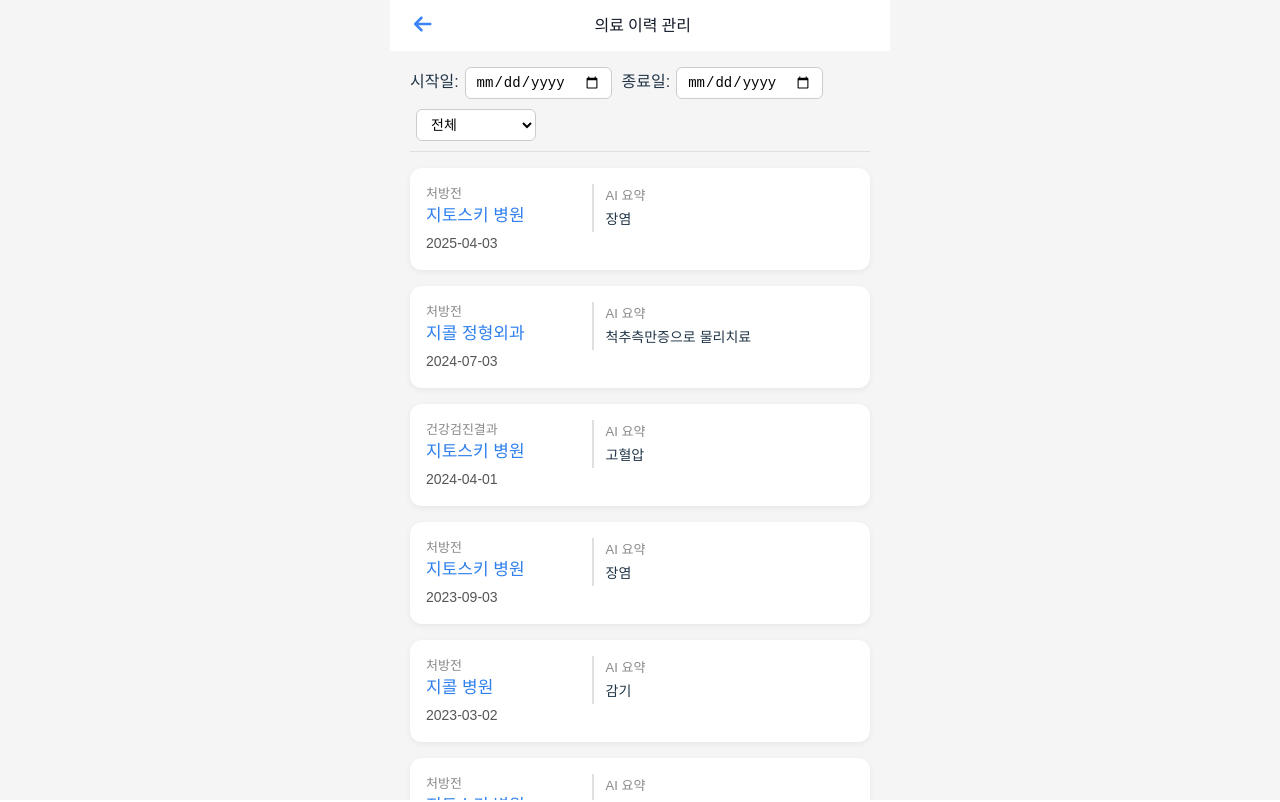
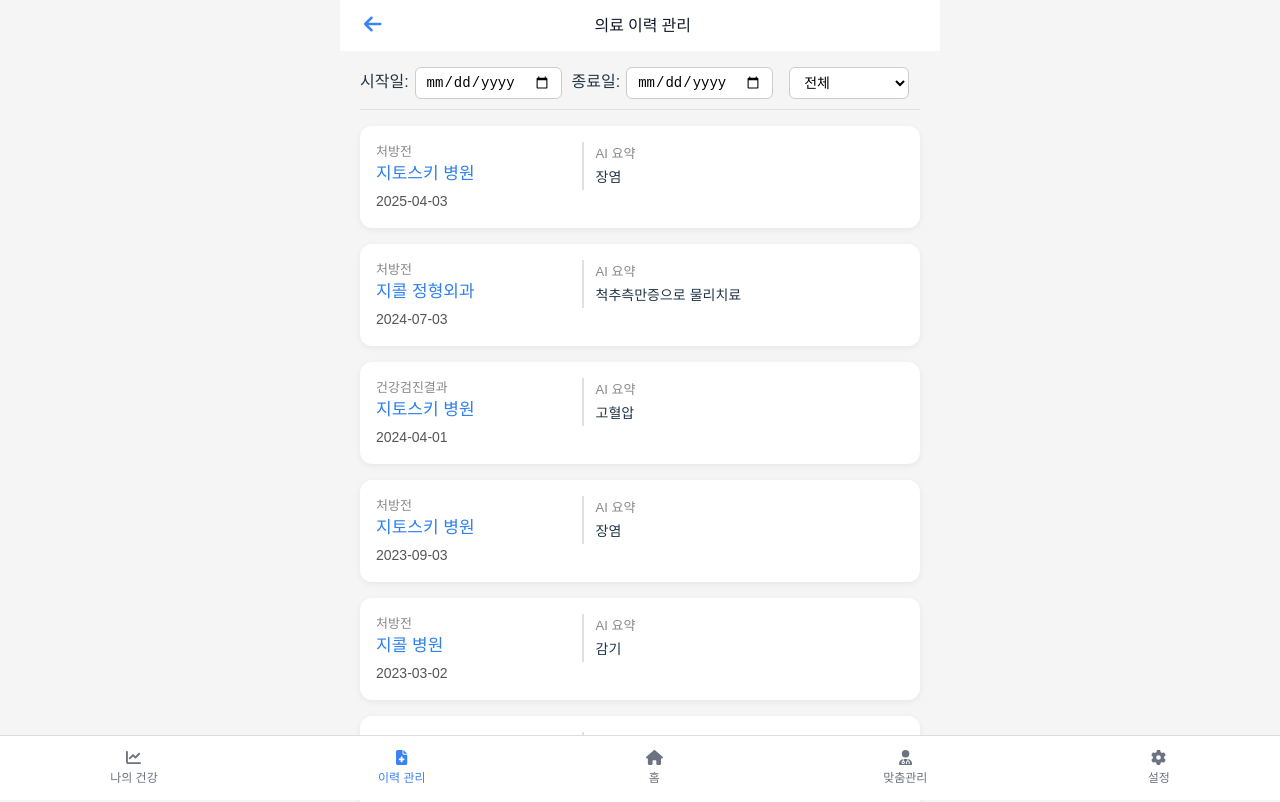
Before and after one commit to keroro7729/medinyang, a React app in the folder medinyang-vite/: page /history in a window 1280 px wide. Shown: the top 802 px of the page. Built offline with nearby package versions, Linux system fonts and the light colour scheme; no server answers; the HTML template or start-up script is replaced by a standard one.

Commit message:
feat: 전역 하단바 적용 및 메인화면 개선, API 요청에 credentials:include 설정

```diff
--- a/medinyang-vite/src/components/Data/DataEdit.jsx
+++ b/medinyang-vite/src/components/Data/DataEdit.jsx
@@ -23,7 +23,8 @@ const styles = {
     border: 'none',
     borderRadius: '8px',
     fontSize: '16px',
-    cursor: 'pointer'
+    cursor: 'pointer',
+    marginBottom: "80px",
   }
 };
 
--- a/medinyang-vite/src/components/Main/ActionButtons.jsx
+++ b/medinyang-vite/src/components/Main/ActionButtons.jsx
@@ -1,8 +1,10 @@
 // src/components/Main/ActionButtons.jsx
 import React from "react";
 import { useNavigate } from "react-router-dom";
-import camera from "../../assets/logo.png"; // 예시 이미지
-import doctor from "../../assets/medi_doctor.png";
+import doctor from "../../assets/doctornyang.png";
+import { FontAwesomeIcon } from "@fortawesome/react-fontawesome";
+import { faCamera } from "@fortawesome/free-solid-svg-icons";
+
 
 const ActionButtons = () => {
   const navigate = useNavigate();
@@ -10,12 +12,13 @@ const ActionButtons = () => {
   return (
     <div style={styles.row}>
       <div style={styles.button} onClick={() => navigate("/upload")}>
-        <img src={camera} alt="업로드" style={styles.icon} />
-        <span style={styles.label}>의료 기록 업로드</span>
-      </div>
+  <FontAwesomeIcon icon={faCamera} size="3x" style={styles.camera} />
+  <span style={styles.label}>업로드</span>
+</div>
+
       <div style={styles.button} onClick={() => navigate("/chat")}>
         <img src={doctor} alt="메디냥" style={styles.icon} />
-        <span style={styles.label}>메디냥AI 상담</span>
+        <span style={styles.label}>메디냥 상담</span>
       </div>
     </div>
   );
@@ -25,7 +28,7 @@ const styles = {
   row: {
     display: "flex",
     justifyContent: "space-around",
-    marginBottom: "24px",
+    marginBottom: "10px",
   },
   button: {
     width: "120px",
@@ -38,9 +41,13 @@ const styles = {
     alignItems: "center",
     cursor: "pointer",
   },
+  camera: {
+    color: "#3B82F6",
+    marginBottom: "8px",
+  },
   icon: {
-    width: "40px",
-    height: "40px",
+    width: "60px",
+    height: "70px",
     marginBottom: "8px",
   },
   label: {
--- a/medinyang-vite/src/components/Main/BottomNav.jsx
+++ b/medinyang-vite/src/components/Main/BottomNav.jsx
@@ -2,6 +2,7 @@
 import React from "react";
 import { FontAwesomeIcon } from "@fortawesome/react-fontawesome";
 import {
+  faHouse,
   faChartLine,
   faFileMedical,
   faUserDoctor,
@@ -13,8 +14,9 @@ const BottomNav = ({ current }) => {
   const navigate = useNavigate();
 
   const navItems = [
-    { icon: faChartLine, label: "나의 건강 DATA", to: "/data" },
-    { icon: faFileMedical, label: "의료 이력 관리", to: "/history" },
+    { icon: faChartLine, label: "나의 건강", to: "/data" },
+    { icon: faFileMedical, label: "이력 관리", to: "/history" },
+    { icon: faHouse, label: "홈", to: "/main" },
     { icon: faUserDoctor, label: "맞춤관리", to: "/manage" },
     { icon: faGear, label: "설정", to: "/setting" },
   ];
@@ -40,11 +42,17 @@ const BottomNav = ({ current }) => {
 
 const styles = {
   nav: {
+    position: "fixed",
+    bottom: 0,
+    left: 0,
+    width: "100%",
+    height: "64px",
+    backgroundColor: "#fff",
+    borderTop: "1px solid #ddd",
     display: "flex",
     justifyContent: "space-around",
-    padding: "12px 0",
-    borderTop: "1px solid #ddd",
-    backgroundColor: "#ffffff",
+    alignItems: "center",
+    zIndex: 1000,
   },
   item: {
     display: "flex",
@@ -55,6 +63,8 @@ const styles = {
   },
   label: {
     marginTop: "4px",
+    whiteSpace: "pre-line",
+    textAlign: "center",
   },
 };
 
--- a/medinyang-vite/src/components/Main/Greeting.jsx
+++ b/medinyang-vite/src/components/Main/Greeting.jsx
@@ -13,15 +13,17 @@ const Greeting = () => {
 
   const styles = {
     container: {
-    textAlign: "center",
-    padding: "32px 0 16px",
+      display: "flex", // 가로 정렬
+      alignItems: "center", // 수직 가운데 정렬
+      justifyContent: "center", // 전체 중앙 배치
+      gap: "12px", // 이미지와 텍스트 사이 간격
+      padding: "24px 0",
     },
     image: {
-    width: "80px",
-    height: "80px",
+      width: "60px",
+      height: "60px",
       borderRadius: "50%",
       objectFit: "cover",
-    marginBottom: "12px",
     },
     text: {
       fontSize: "18px",
@@ -30,4 +32,5 @@ const styles = {
     },
   };
 
+
 export default Greeting;
--- a/medinyang-vite/src/pages/DataPage.jsx
+++ b/medinyang-vite/src/pages/DataPage.jsx
@@ -3,6 +3,7 @@ import TopHeader from "../components/TopHeader";
 import DataBasic from "../components/Data/DataBasic";
 import DataReport from "../components/Data/DataReport";
 import DataEdit from "../components/Data/DataEdit";
+import BottomNav from "../components/Main/BottomNav"; // 하단바
 
 const DataPage = () => {
   return (
@@ -24,6 +25,7 @@ const DataPage = () => {
         <DataReport />
         <DataEdit />
       </div>
+      <BottomNav current="manage" />  {/* ✅ 하단바 추가 위치 */}
     </div>
   );
 };
--- a/medinyang-vite/src/pages/HistoryPage.jsx
+++ b/medinyang-vite/src/pages/HistoryPage.jsx
@@ -1,62 +1,24 @@
 import React, { useState } from "react";
-// 의료 이력 항목을 출력하는 리스트 컴포넌트 import
 import HistoryList from "../components/History/HistoryList";
-// 상단 헤더 UI import
 import TopHeader from "../components/TopHeader";
+import BottomNav from "../components/Main/BottomNav";
 
-// 더미 데이터: 의료 기록 목록 (병원명, 날짜, 유형, 진단명)
+
 const dummyData = [
-  {
-    hospital: "지콜 병원",
-    date: "2023-03-02",
-    type: "처방전",
-    diagnosis: "감기",
-  },
-  {
-    hospital: "지토스키 병원",
-    date: "2024-04-01",
-    type: "건강검진결과",
-    diagnosis: "고혈압",
-  },
-  {
-    hospital: "지토스키 병원",
-    date: "2025-04-03",
-    type: "처방전",
-    diagnosis: "장염",
-  },
-  {
-    hospital: "차은우 병원",
-    date: "2021-04-03",
-    type: "건강검진결과",
-    diagnosis: "과체중으로 체중조절 필요",
-  },
-  {
-    hospital: "지토스키 병원",
-    date: "2021-05-03",
-    type: "처방전",
-    diagnosis: "장염",
-  },
-  {
-    hospital: "지콜 정형외과",
-    date: "2024-07-03",
-    type: "처방전",
-    diagnosis: "척추측만증으로 물리치료",
-  },
-  {
-    hospital: "지토스키 병원",
-    date: "2023-09-03",
-    type: "처방전",
-    diagnosis: "장염",
-  },
+  { hospital: "지콜 병원", date: "2023-03-02", type: "처방전", diagnosis: "감기" },
+  { hospital: "지토스키 병원", date: "2024-04-01", type: "건강검진결과", diagnosis: "고혈압" },
+  { hospital: "지토스키 병원", date: "2025-04-03", type: "처방전", diagnosis: "장염" },
+  { hospital: "차은우 병원", date: "2021-04-03", type: "건강검진결과", diagnosis: "과체중으로 체중조절 필요" },
+  { hospital: "지토스키 병원", date: "2021-05-03", type: "처방전", diagnosis: "장염" },
+  { hospital: "지콜 정형외과", date: "2024-07-03", type: "처방전", diagnosis: "척추측만증으로 물리치료" },
+  { hospital: "지토스키 병원", date: "2023-09-03", type: "처방전", diagnosis: "장염" },
 ];
 
 const HistoryPage = () => {
-  // 선택된 유형, 시작일, 종료일에 대한 상태값 정의
   const [filterType, setFilterType] = useState("전체");
   const [startDate, setStartDate] = useState("");
   const [endDate, setEndDate] = useState("");
 
-  // 날짜 및 유형 필터링 조건 적용
   const filteredData = dummyData.filter((item) => {
     const inDateRange =
       (!startDate || item.date >= startDate) &&
@@ -65,78 +27,39 @@ const HistoryPage = () => {
     return inDateRange && inType;
   });
 
-  // 날짜 기준 내림차순 정렬
   const sortedData = [...filteredData].sort(
     (a, b) => new Date(b.date) - new Date(a.date)
   );
 
   return (
-    <div
-      style={{
-        width: "100vw",
-        height: "100dvh",
-        backgroundColor: "#f5f5f5",
-        display: "flex",
-        justifyContent: "center",
-        alignItems: "center",
-      }}
-    >
-      {/* 모바일 중앙 정렬 박스 */}
-      <div
-        style={{
-          width: "100%",
-          maxWidth: "500px",
-          height: "100%",
-          display: "flex",
-          flexDirection: "column",
-
-          backgroundColor: "#f5f5f5",
-        }}
-      >
-        {/* 상단 고정 헤더 */}
+    <div style={styles.wrapper}>
+      <div style={styles.container}>
         <TopHeader title="의료 이력 관리" />
-
-        {/* 스크롤 가능한 본문 영역 */}
-        <div style={{ flex: 1, overflowY: "auto", padding: "0 20px" }}>
-          {/* 날짜 및 유형 필터 영역 (상단 고정) */}
-          <div
-            style={{
-              position: "sticky",
-              top: 0,
-              backgroundColor: "#f5f5f5",
-              padding: "16px 0 10px",
-              zIndex: 10,
-              borderBottom: "1px solid #e0e0e0",
-            }}
-          >
-            <div style={{ display: "flex", flexWrap: "wrap", gap: "10px" }}>
-              {/* 시작일 필터 */}
+        <div style={styles.scrollableContent}>
+          <div style={styles.filterContainer}>
+            <div style={styles.filters}>
               <label>
                 시작일:
                 <input
                   type="date"
                   value={startDate}
                   onChange={(e) => setStartDate(e.target.value)}
-                  style={inputStyle}
+                  style={styles.input}
                 />
               </label>
-
-              {/* 종료일 필터 */}
               <label>
                 종료일:
                 <input
                   type="date"
                   value={endDate}
                   onChange={(e) => setEndDate(e.target.value)}
-                  style={inputStyle}
+                  style={styles.input}
                 />
               </label>
-
-              {/* 유형 필터 (처방전 / 건강검진결과) */}
               <select
                 value={filterType}
                 onChange={(e) => setFilterType(e.target.value)}
-                style={{ ...inputStyle, minWidth: "110px" }}
+                style={{ ...styles.input, minWidth: "110px" }}
               >
                 <option value="전체">전체</option>
                 <option value="처방전">처방전</option>
@@ -144,25 +67,62 @@ const HistoryPage = () => {
               </select>
             </div>
           </div>
-
-          {/* 필터링 + 정렬된 데이터를 리스트로 출력 */}
-          <div style={{ marginTop: "16px" }}>
+          <div style={styles.listWrapper}>
             <HistoryList data={sortedData} />
           </div>
         </div>
       </div>
+      <BottomNav current="history" /> {/* ✅ 하단바 고정 추가 */}
     </div>
+
   );
 };
 
-// 필터 input 공통 스타일 정의
-const inputStyle = {
+const styles = {
+  wrapper: {
+    width: "100vw",
+    minHeight: "100dvh",
+    backgroundColor: "#f5f5f5",
+    display: "flex",
+    justifyContent: "center",
+  },
+  container: {
+    width: "100%",
+    maxWidth: "600px",
+    height: "100%",
+    display: "flex",
+    flexDirection: "column",
+    backgroundColor: "#f5f5f5",
+  },
+  scrollableContent: {
+    flex: 1,
+    overflowY: "auto",
+    padding: "0 20px",
+  },
+  filterContainer: {
+    position: "sticky",
+    top: 0,
+    backgroundColor: "#f5f5f5",
+    padding: "16px 0 10px",
+    zIndex: 10,
+    borderBottom: "1px solid #e0e0e0",
+  },
+  filters: {
+    display: "flex",
+    flexWrap: "wrap",
+    gap: "10px",
+  },
+  input: {
     marginLeft: "6px",
     padding: "6px 10px",
     borderRadius: "6px",
     border: "1px solid #ccc",
     backgroundColor: "#fff",
     fontSize: "14px",
+  },
+  listWrapper: {
+    marginTop: "16px",
+  },
 };
 
 export default HistoryPage;
--- a/medinyang-vite/src/pages/LoginPage.jsx
+++ b/medinyang-vite/src/pages/LoginPage.jsx
@@ -12,6 +12,7 @@ const LoginPage = () => {
     // 📡 이 토큰을 우리 백엔드 서버에 보내 인증 요청
     fetch("http://localhost:8080/login/auth/google", {
       method: "POST",
+      credentials: "include", // ✅ 세션 쿠키(JSESSIONID)를 자동 포함
       headers: {
         "Content-Type": "application/json", // 보낼 데이터 형식 명시
       },
--- a/medinyang-vite/src/pages/MainPage.jsx
+++ b/medinyang-vite/src/pages/MainPage.jsx
@@ -7,12 +7,10 @@ import BottomNav from "../components/Main/BottomNav";
 
 const MainPage = () => {
   return (
-    <div style={styles.page}>
-      <Greeting />
-      <div style={styles.section}>
+    <div style={styles.container}>
+      <div style={styles.content}>
+        <Greeting />
         <ActionButtons />
-      </div>
-      <div style={styles.section}>
         <ChallengeSummary />
       </div>
       <BottomNav current="main" />
@@ -21,17 +19,26 @@ const MainPage = () => {
 };
 
 const styles = {
-  page: {
-    backgroundColor: "#f9f9f9",
-    minHeight: "100vh",      // 내용이 적으면 전체화면, 많으면 스크롤 허용
-    width: "100vw",       // 너무 넓게 퍼지지 않도록 고정
-    margin: "0 auto",        // 가운데 정렬
+  container: {
+    minHeight: "100dvh",
+    width: "100vw",
+    maxWidth: "100vw",
+    overflowX: "hidden",
+    margin: 0,
+    padding: 0,
+    boxSizing: "border-box",
     display: "flex",
     flexDirection: "column",
-    justifyContent: "space-between",
+    backgroundColor: "#f9f9f9",
   },
-  section: {
+  content: {
+    flex: 1,
     padding: "16px",
+    paddingBottom: "80px",
+    boxSizing: "border-box",
+    maxWidth: "600px", // ✅ 적절한 중앙 콘텐츠 폭 제한
+    width: "100%",
+    margin: "0 auto", // ✅ 가운데 정렬
   },
 };
 
--- a/medinyang-vite/src/pages/ManagePage.jsx
+++ b/medinyang-vite/src/pages/ManagePage.jsx
@@ -3,6 +3,7 @@ import TopHeader from "../components/TopHeader";
 import { useNavigate } from "react-router-dom";
 import PlanResultCard from "../components/Manage/PlanResultCard";
 import ChallengeContent from "../components/Manage/ChallengeContent";
+import BottomNav from "../components/Main/BottomNav"; // 하단바
 
 
 const ManagePage = () => {
@@ -47,6 +48,7 @@ const ManagePage = () => {
   <ChallengeContent />
 )}
       </div>
+      <BottomNav current="manage" />  {/* ✅ 하단바 추가 위치 */}
     </div>
   );
 };
--- a/medinyang-vite/src/pages/SettingsPage.jsx
+++ b/medinyang-vite/src/pages/SettingsPage.jsx
@@ -1,6 +1,8 @@
 import React from "react";
 import TopHeader from "../components/TopHeader";
 import SettingSection from "../components/Settings/SettingSection";
+import BottomNav from "../components/Main/BottomNav"; // 하단바
+
 
 const SettingsPage = () => {
   return (
@@ -25,6 +27,7 @@ const SettingsPage = () => {
           items={["고객센터", "피드백 보내기"]}
         />
       </div>
+      <BottomNav current="manage" />  {/* ✅ 하단바 추가 위치 */}
     </div>
   );
 };
--- a/medinyang-vite/src/pages/UploadPage.jsx
+++ b/medinyang-vite/src/pages/UploadPage.jsx
@@ -1,5 +1,7 @@
 import React, { useState, useRef } from "react";
 import TopHeader from "../components/TopHeader";
+import BottomNav from "../components/Main/BottomNav"; // 하단바
+
 
 const UploadPage = () => {
   // 선택된 파일 이름 (텍스트로 표시)
@@ -56,6 +58,7 @@ const UploadPage = () => {
       const response = await fetch("http://localhost:8080/api/upload", {
         method: "POST",
         body: formData,
+        credentials: "include", // ✅ 세션 쿠키(JSESSIONID)를 자동 포함
       });
 
       if (!response.ok) throw new Error("업로드 실패");
@@ -217,6 +220,7 @@ const UploadPage = () => {
           </button>
         </div>
       </div>
+      <BottomNav current="manage" />  {/* ✅ 하단바 추가 위치 */}
     </div>
   );
 };
```
Lines whose indentation alone changed are shown as unchanged.
